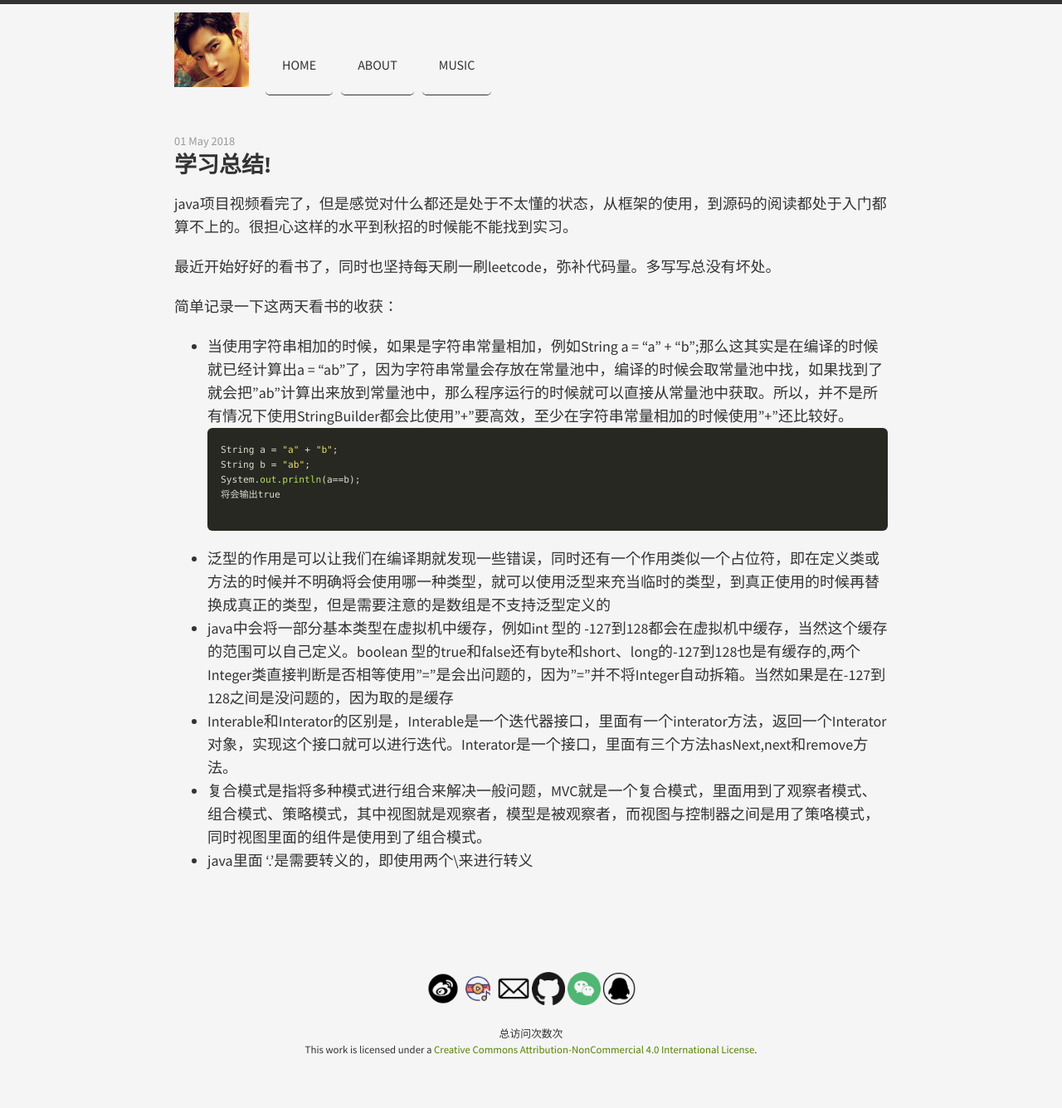
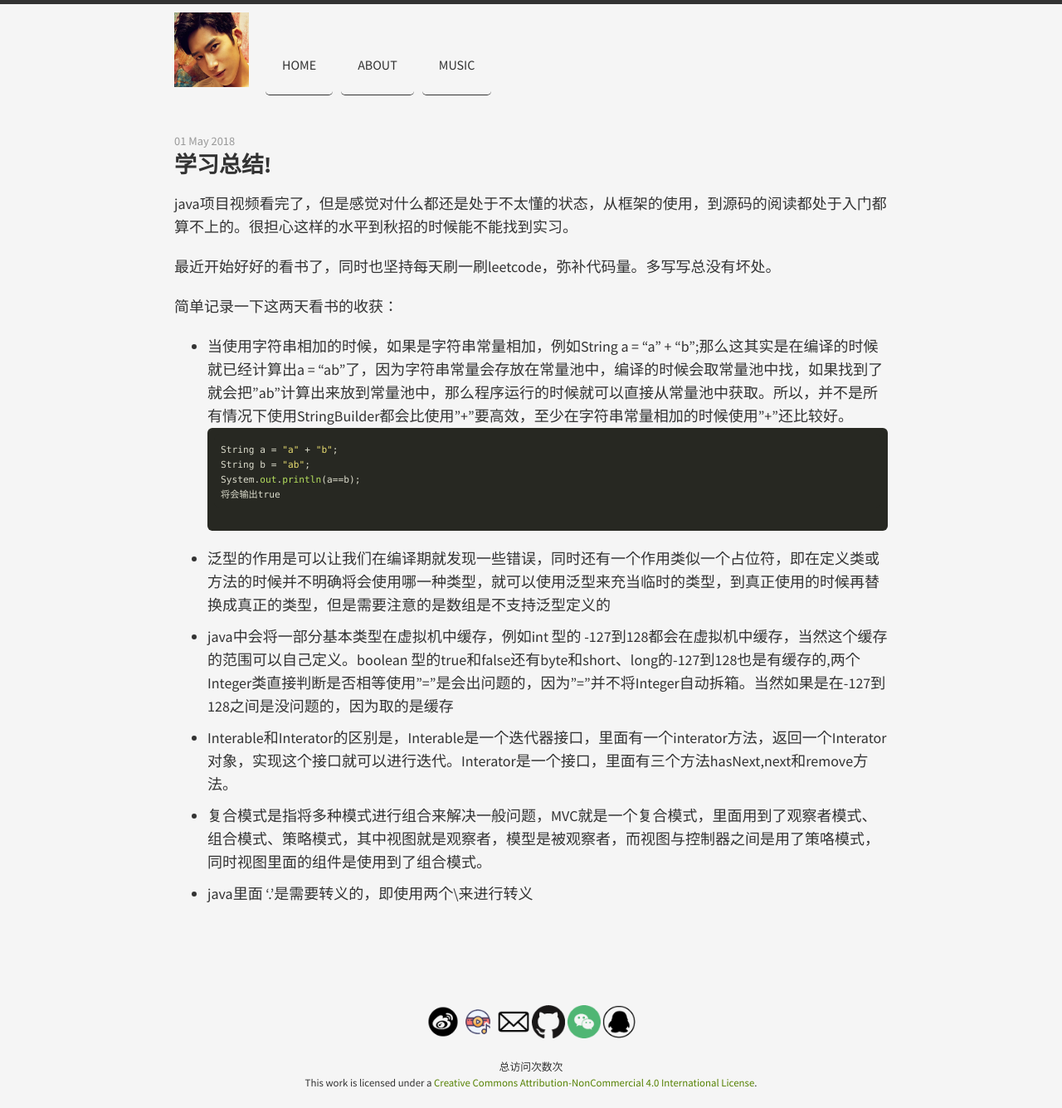
Before and after one commit to ruanwenjun/ruanwenjun.github.io, a Jekyll site: the page built from _posts/2018-5-1-学习总结.md, in a window 1280 px wide. Shown: the whole page at 83% size. Built offline with Jekyll 4.4.1, drawn with Linux system fonts in a browser that asks for light colours; nearby versions of some CDN libraries; comment, search, counter and statistics services are not loaded; before the commit the page ends 1296 px from its top, so only the background shows below that.

Commit message:
change li

```diff
--- a/assets/css/main.css
+++ b/assets/css/main.css
@@ -38,6 +38,9 @@ blockquote {
 
 ul, ol {
   margin-left: 40px;
+}
+li {
+  margin-bottom: 10px;
 }
 
 img {
```
